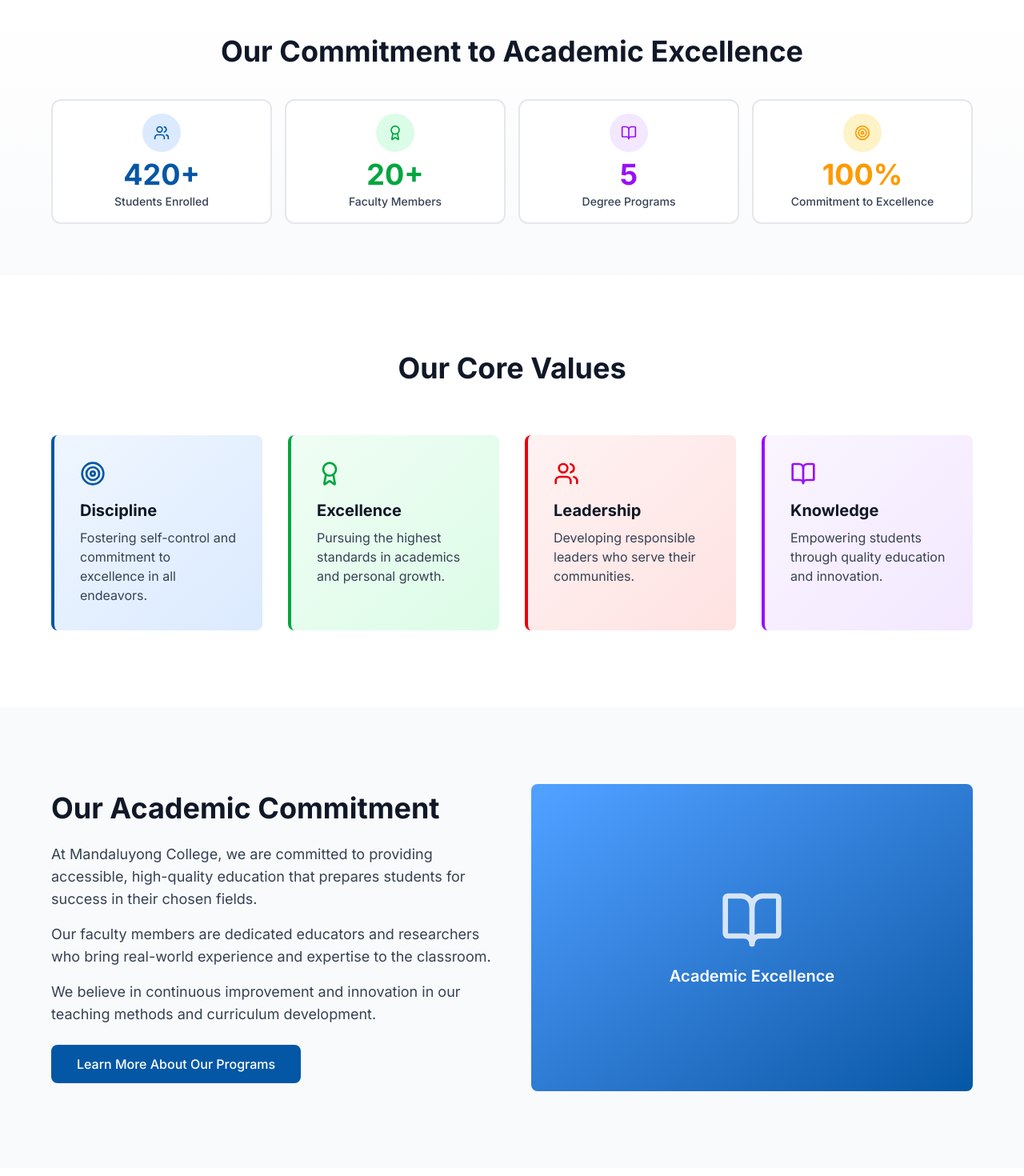
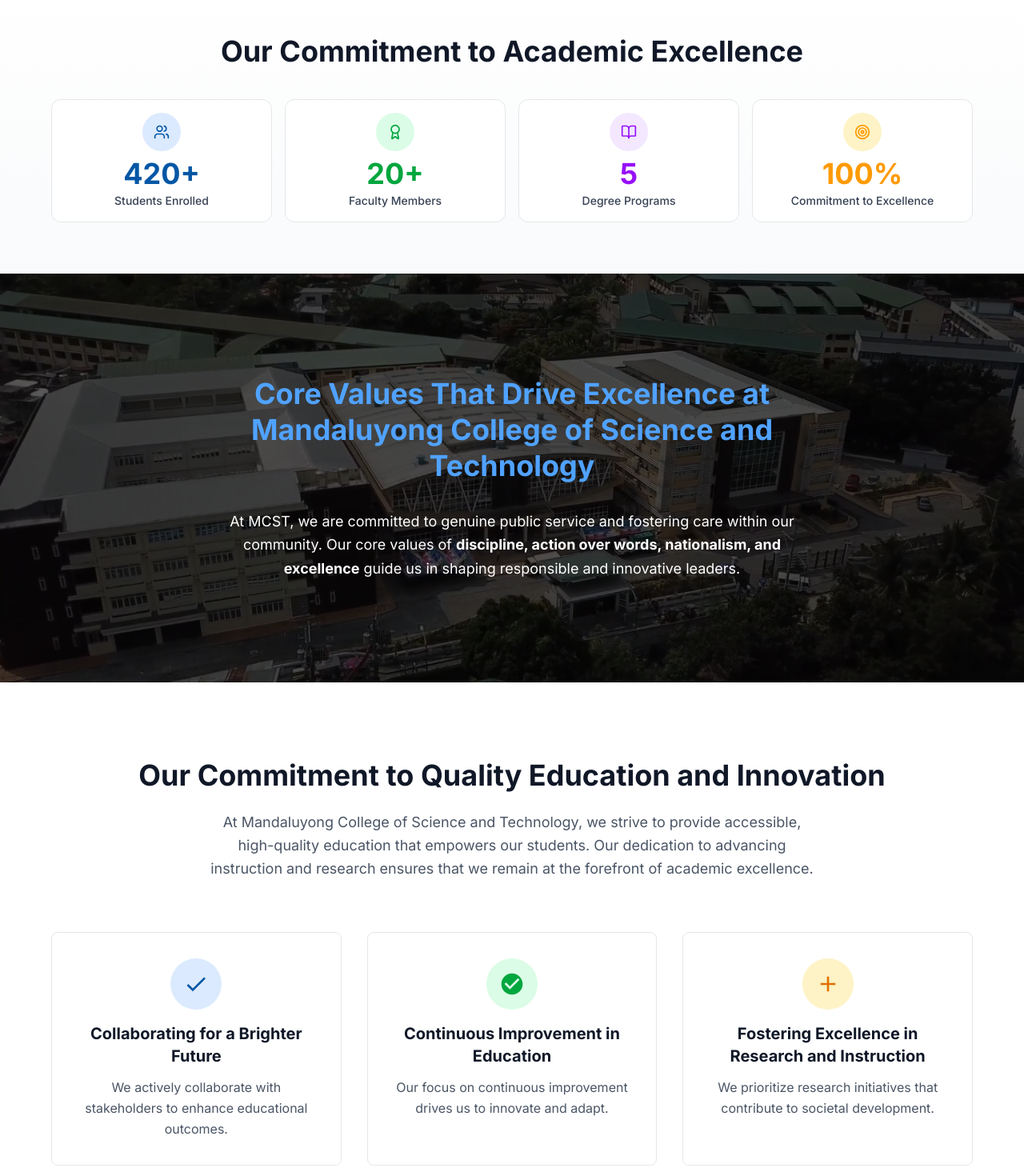
Before and after one commit to Ryderhxrzy/Mandaluyong-College, a Next.js app: page / in a window 1280 px wide. Shown: the part 820-2290 px from the top of the page at 80% size. Built offline with nearby package versions, Linux system fonts and the light colour scheme.

Commit message:
modify content

```diff
--- a/app/page.tsx
+++ b/app/page.tsx
@@ -55,28 +55,28 @@ export default function Home() {
               </h2>
             </div>
             <div className="grid grid-cols-1 sm:grid-cols-2 md:grid-cols-4 gap-3 md:gap-4">
-              <div className="bg-white dark:bg-gray-800 p-3 sm:p-4 rounded-xl border-2 border-gray-200 dark:border-gray-700 transition duration-300 text-center group hover:border-primary">
+              <div className="bg-white dark:bg-gray-800 p-3 sm:p-4 rounded-xl border border-gray-200 dark:border-gray-700 transition duration-300 text-center group hover:border-primary">
                 <div className="inline-flex items-center justify-center w-12 h-12 bg-blue-100 dark:bg-blue-900/30 rounded-full mb-2 group-hover:bg-primary group-hover:text-white transition">
                   <Users className="text-primary group-hover:text-white" size={20} />
                 </div>
                 <div className="text-2xl sm:text-3xl md:text-4xl font-bold text-primary mb-1">420+</div>
                 <p className="text-gray-700 dark:text-gray-300 text-xs sm:text-sm font-medium">Students Enrolled</p>
               </div>
-              <div className="bg-white dark:bg-gray-800 p-3 sm:p-4 rounded-xl border-2 border-gray-200 dark:border-gray-700 transition duration-300 text-center group hover:border-green-600">
+              <div className="bg-white dark:bg-gray-800 p-3 sm:p-4 rounded-xl border border-gray-200 dark:border-gray-700 transition duration-300 text-center group hover:border-green-600">
                 <div className="inline-flex items-center justify-center w-12 h-12 bg-green-100 dark:bg-green-900/30 rounded-full mb-2 group-hover:bg-green-600 group-hover:text-white transition">
                   <Award className="text-green-600 group-hover:text-white" size={20} />
                 </div>
                 <div className="text-2xl sm:text-3xl md:text-4xl font-bold text-green-600 mb-1">20+</div>
                 <p className="text-gray-700 dark:text-gray-300 text-xs sm:text-sm font-medium">Faculty Members</p>
               </div>
-              <div className="bg-white dark:bg-gray-800 p-3 sm:p-4 rounded-xl border-2 border-gray-200 dark:border-gray-700 transition duration-300 text-center group hover:border-purple-600">
+              <div className="bg-white dark:bg-gray-800 p-3 sm:p-4 rounded-xl border border-gray-200 dark:border-gray-700 transition duration-300 text-center group hover:border-purple-600">
                 <div className="inline-flex items-center justify-center w-12 h-12 bg-purple-100 dark:bg-purple-900/30 rounded-full mb-2 group-hover:bg-purple-600 group-hover:text-white transition">
                   <BookOpen className="text-purple-600 group-hover:text-white" size={20} />
                 </div>
                 <div className="text-2xl sm:text-3xl md:text-4xl font-bold text-purple-600 mb-1">5</div>
                 <p className="text-gray-700 dark:text-gray-300 text-xs sm:text-sm font-medium">Degree Programs</p>
               </div>
-              <div className="bg-white dark:bg-gray-800 p-3 sm:p-4 rounded-xl border-2 border-gray-200 dark:border-gray-700 transition duration-300 text-center group hover:border-amber-500">
+              <div className="bg-white dark:bg-gray-800 p-3 sm:p-4 rounded-xl border border-gray-200 dark:border-gray-700 transition duration-300 text-center group hover:border-amber-500">
                 <div className="inline-flex items-center justify-center w-12 h-12 bg-amber-100 dark:bg-amber-900/30 rounded-full mb-2 group-hover:bg-amber-500 group-hover:text-white transition">
                   <Target className="text-amber-500 group-hover:text-white" size={20} />
                 </div>
@@ -88,77 +88,86 @@ export default function Home() {
         </section>
 
         {/* Core Values */}
-        <section className="py-16 md:py-24 bg-white dark:bg-gray-900">
-          <div className="w-full px-4 sm:px-8 md:px-16 max-w-[1400px] mx-auto">
-            <h2 className="text-2xl sm:text-3xl md:text-4xl font-bold text-center mb-8 md:mb-16 text-gray-900 dark:text-white">
-              Our Core Values
+        <section
+          className="relative w-full py-24 md:py-32 flex items-center justify-center text-center overflow-hidden"
+          style={{
+            backgroundImage: 'url(/campus.png)',
+            backgroundSize: 'cover',
+            backgroundPosition: 'center',
+            backgroundRepeat: 'no-repeat',
+            backgroundAttachment: 'fixed',
+          }}
+        >
+          {/* Overlay */}
+          <div className="absolute inset-0 bg-black/65"></div>
+
+          {/* Content */}
+          <div className="relative z-10 w-full max-w-4xl mx-auto px-4 sm:px-8 md:px-16">
+            <h2 className="text-2xl sm:text-3xl md:text-4xl font-bold mb-6 md:mb-8 leading-tight" style={{ color: '#50a2ff' }}>
+              Core Values That Drive Excellence at Mandaluyong College of Science and Technology
             </h2>
-            <div className="grid grid-cols-1 sm:grid-cols-2 md:grid-cols-4 gap-6 md:gap-8">
-              <div className="bg-gradient-to-br from-blue-50 to-blue-100 dark:from-blue-900/20 dark:to-blue-800/20 p-4 sm:p-6 md:p-8 rounded-lg border-l-4 border-primary">
-                <Target className="text-primary mb-4" size={32} />
-                <h3 className="text-lg sm:text-xl font-bold text-gray-900 dark:text-white mb-2">Discipline</h3>
-                <p className="text-sm sm:text-base text-gray-700 dark:text-gray-300">
-                  Fostering self-control and commitment to excellence in all endeavors.
-                </p>
-              </div>
-              <div className="bg-gradient-to-br from-green-50 to-green-100 dark:from-green-900/20 dark:to-green-800/20 p-4 sm:p-6 md:p-8 rounded-lg border-l-4 border-green-600">
-                <Award className="text-green-600 mb-4" size={32} />
-                <h3 className="text-lg sm:text-xl font-bold text-gray-900 dark:text-white mb-2">Excellence</h3>
-                <p className="text-sm sm:text-base text-gray-700 dark:text-gray-300">
-                  Pursuing the highest standards in academics and personal growth.
-                </p>
-              </div>
-              <div className="bg-gradient-to-br from-red-50 to-red-100 dark:from-red-900/20 dark:to-red-800/20 p-4 sm:p-6 md:p-8 rounded-lg border-l-4 border-red-600">
-                <Users className="text-red-600 mb-4" size={32} />
-                <h3 className="text-lg sm:text-xl font-bold text-gray-900 dark:text-white mb-2">Leadership</h3>
-                <p className="text-sm sm:text-base text-gray-700 dark:text-gray-300">
-                  Developing responsible leaders who serve their communities.
-                </p>
-              </div>
-              <div className="bg-gradient-to-br from-purple-50 to-purple-100 dark:from-purple-900/20 dark:to-purple-800/20 p-4 sm:p-6 md:p-8 rounded-lg border-l-4 border-purple-600">
-                <BookOpen className="text-purple-600 mb-4" size={32} />
-                <h3 className="text-lg sm:text-xl font-bold text-gray-900 dark:text-white mb-2">Knowledge</h3>
-                <p className="text-sm sm:text-base text-gray-700 dark:text-gray-300">
-                  Empowering students through quality education and innovation.
-                </p>
-              </div>
-            </div>
+            <p className="text-sm sm:text-base md:text-lg text-white leading-relaxed font-normal max-w-3xl mx-auto">
+              At MCST, we are committed to genuine public service and fostering care within our community. Our core values of <span className="font-bold">discipline, action over words, nationalism, and excellence</span> guide us in shaping responsible and innovative leaders.
+            </p>
           </div>
         </section>
 
         {/* Academic Commitment */}
-        <section className="py-16 md:py-24 bg-gray-50 dark:bg-gray-800">
+        <section className="py-16 md:py-24 bg-white dark:bg-gray-900">
           <div className="w-full px-4 sm:px-8 md:px-16 max-w-[1400px] mx-auto">
-            <div className="grid grid-cols-1 md:grid-cols-2 gap-8 md:gap-12 items-center">
-              <div>
-                <h2 className="text-2xl sm:text-3xl md:text-4xl font-bold mb-4 md:mb-6 text-gray-900 dark:text-white">
-                  Our Academic Commitment
-                </h2>
-                <p className="text-sm sm:text-base md:text-lg text-gray-700 dark:text-gray-300 mb-4">
-                  At Mandaluyong College, we are committed to providing accessible,
-                  high-quality education that prepares students for success in their
-                  chosen fields.
+            <div className="text-center mb-12 md:mb-16">
+              <h2 className="text-2xl sm:text-3xl md:text-4xl font-bold text-gray-900 dark:text-white mb-6">
+                Our Commitment to Quality Education and Innovation
+              </h2>
+              <p className="text-sm sm:text-base md:text-lg text-gray-600 dark:text-gray-400 max-w-3xl mx-auto leading-relaxed">
+                At Mandaluyong College of Science and Technology, we strive to provide accessible, high-quality education that empowers our students. Our dedication to advancing instruction and research ensures that we remain at the forefront of academic excellence.
+              </p>
+            </div>
+
+            <div className="grid grid-cols-1 sm:grid-cols-2 md:grid-cols-3 gap-6 md:gap-8">
+              {/* Card 1 */}
+              <div className="bg-white dark:bg-gray-800 rounded-lg border border-gray-200 dark:border-gray-700 p-6 sm:p-8 text-center transition hover:shadow-lg">
+                <div className="inline-flex items-center justify-center w-16 h-16 bg-blue-100 dark:bg-blue-900/30 rounded-full mb-4">
+                  <svg className="w-8 h-8 text-primary" fill="currentColor" viewBox="0 0 24 24">
+                    <path d="M9 16.17L4.83 12l-1.42 1.41L9 19 21 7l-1.41-1.41L9 16.17z"/>
+                  </svg>
+                </div>
+                <h3 className="text-lg sm:text-xl font-bold text-gray-900 dark:text-white mb-3">
+                  Collaborating for a Brighter Future
+                </h3>
+                <p className="text-sm sm:text-base text-gray-600 dark:text-gray-400 leading-relaxed">
+                  We actively collaborate with stakeholders to enhance educational outcomes.
                 </p>
-                <p className="text-sm sm:text-base md:text-lg text-gray-700 dark:text-gray-300 mb-4">
-                  Our faculty members are dedicated educators and researchers who bring
-                  real-world experience and expertise to the classroom.
+              </div>
+
+              {/* Card 2 */}
+              <div className="bg-white dark:bg-gray-800 rounded-lg border border-gray-200 dark:border-gray-700 p-6 sm:p-8 text-center transition hover:shadow-lg">
+                <div className="inline-flex items-center justify-center w-16 h-16 bg-green-100 dark:bg-green-900/30 rounded-full mb-4">
+                  <svg className="w-8 h-8 text-green-600" fill="currentColor" viewBox="0 0 24 24">
+                    <path d="M12 2C6.48 2 2 6.48 2 12s4.48 10 10 10 10-4.48 10-10S17.52 2 12 2zm-2 15l-5-5 1.41-1.41L10 14.17l7.59-7.59L19 8l-9 9z"/>
+                  </svg>
+                </div>
+                <h3 className="text-lg sm:text-xl font-bold text-gray-900 dark:text-white mb-3">
+                  Continuous Improvement in Education
+                </h3>
+                <p className="text-sm sm:text-base text-gray-600 dark:text-gray-400 leading-relaxed">
+                  Our focus on continuous improvement drives us to innovate and adapt.
                 </p>
-                <p className="text-sm sm:text-base md:text-lg text-gray-700 dark:text-gray-300 mb-6">
-                  We believe in continuous improvement and innovation in our teaching
-                  methods and curriculum development.
+              </div>
+
+              {/* Card 3 */}
+              <div className="bg-white dark:bg-gray-800 rounded-lg border border-gray-200 dark:border-gray-700 p-6 sm:p-8 text-center transition hover:shadow-lg">
+                <div className="inline-flex items-center justify-center w-16 h-16 bg-amber-100 dark:bg-amber-900/30 rounded-full mb-4">
+                  <svg className="w-8 h-8 text-amber-600" fill="currentColor" viewBox="0 0 24 24">
+                    <path d="M19 13h-6v6h-2v-6H5v-2h6V5h2v6h6v2z"/>
+                  </svg>
+                </div>
+                <h3 className="text-lg sm:text-xl font-bold text-gray-900 dark:text-white mb-3">
+                  Fostering Excellence in Research and Instruction
+                </h3>
+                <p className="text-sm sm:text-base text-gray-600 dark:text-gray-400 leading-relaxed">
+                  We prioritize research initiatives that contribute to societal development.
                 </p>
-                <Link
-                  href="/academics"
-                  className="inline-block bg-primary text-white px-6 sm:px-8 py-3 rounded-lg font-medium hover:bg-[#003a7a] transition text-sm sm:text-base"
-                >
-                  Learn More About Our Programs
-                </Link>
-              </div>
-              <div className="bg-gradient-to-br from-blue-400 to-primary rounded-lg h-80 sm:h-96 flex items-center justify-center">
-                <div className="text-center text-white">
-                  <BookOpen size={60} className="mx-auto mb-4 opacity-80 sm:w-20 sm:h-20" />
-                  <p className="text-lg sm:text-xl font-semibold">Academic Excellence</p>
-                </div>
               </div>
             </div>
           </div>
```
